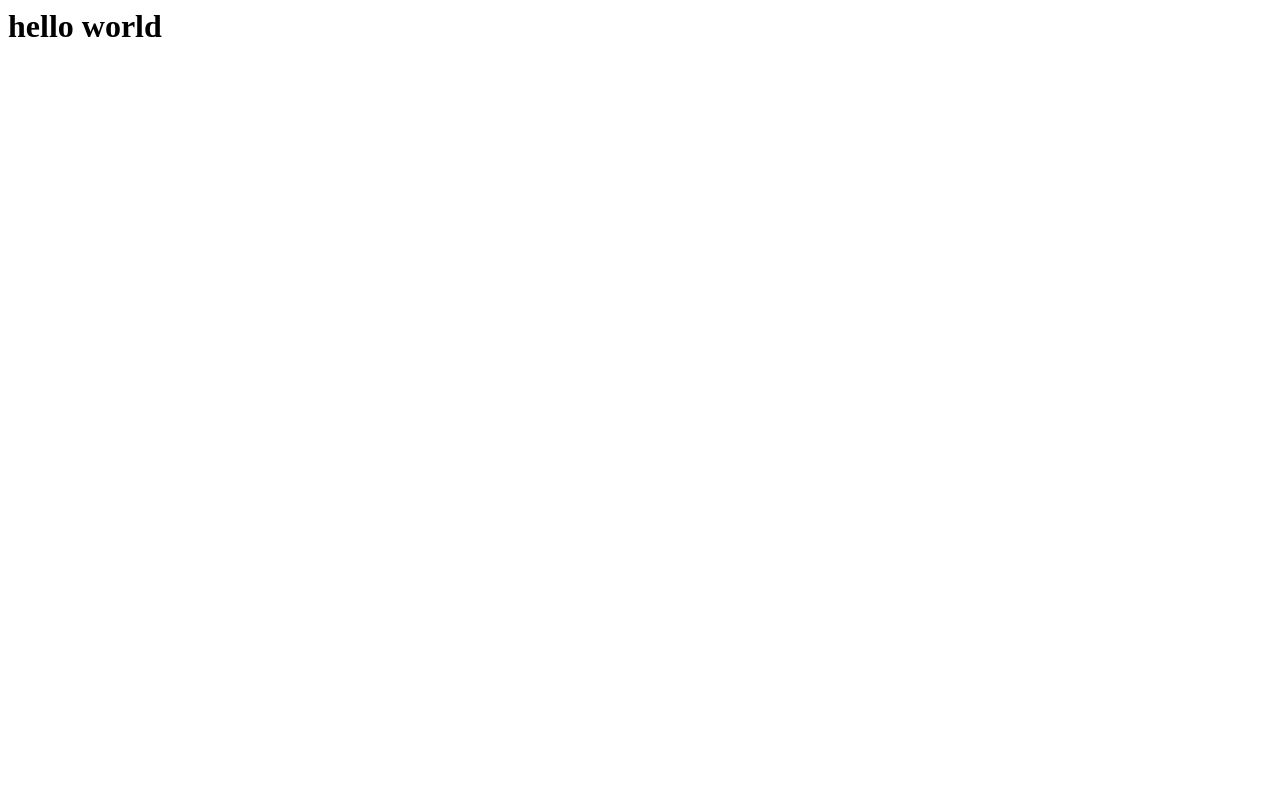
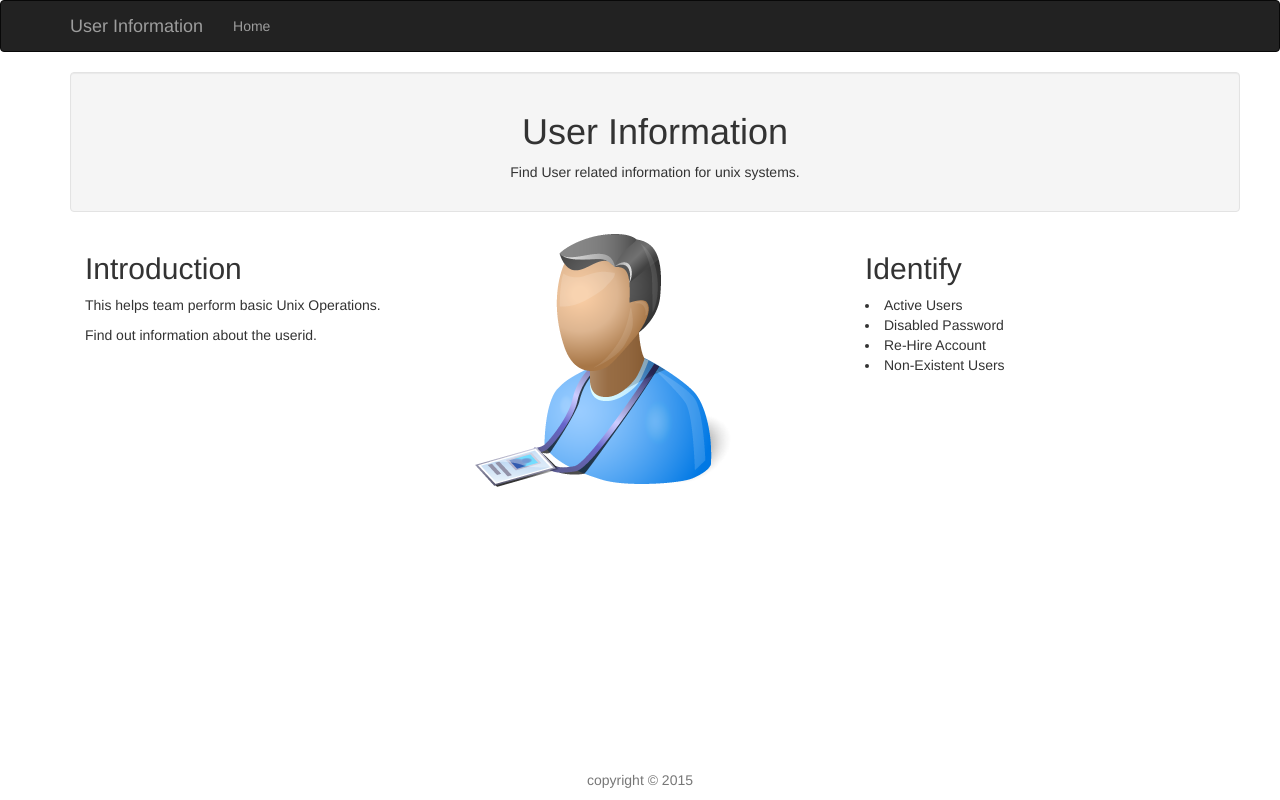
Before and after one commit to prabhuwk/flask_application, a Flask app: page / in a window 1280 px wide. Before the commit the page is almost empty. Run offline with Flask 2, Linux system fonts and the light colour scheme; some libraries are stand-ins or nearby versions.

Commit message:
used flask-bootstrap to design index.html page using base.html extended template

```diff
--- a/myapp/__init__.py
+++ b/myapp/__init__.py
@@ -1,5 +1,8 @@
 import os
 from flask import Flask
+from flask.ext.bootstrap import Bootstrap
+
+bootstrap = Bootstrap()
 
 def create_app(config_name):
 	#Create application instance
@@ -9,6 +12,9 @@ def create_app(config_name):
 	cfg = os.path.join(os.getcwd(), 'config', config_name + '.py')
 	app.config.from_pyfile(cfg)
 
+	#initialize extensions
+	bootstrap.init_app(app)
+
 	#import blueprints
 	from .main import main as main_blueprint
 	app.register_blueprint(main_blueprint)
--- /dev/null
+++ b/myapp/templates/base.html
@@ -0,0 +1,27 @@
+{% extends 'bootstrap/base.html' %}
+
+{% block title %}User Information{% endblock %}
+
+{% block navbar %}
+	<nav class="navbar navbar-inverse" role="navigation">
+		<div class="container">
+			<a class="navbar-brand" href="{{ url_for('main.index')}}">User Information</a>
+			<ul class="nav navbar-nav">
+				<li><a href="{{ url_for('main.index') }}">Home</a></li>
+			</ul>
+		</div>
+	</nav>
+{% endblock %}
+
+{% block content %}
+	<div class="container">
+		{% block page_content %}{% endblock %}
+	</div>
+	{% block footer %}
+		<footer class="footer navbar-fixed-bottom">
+		    <div class="container">
+			<center><p class="text-muted">copyright &copy; 2015</p></center>
+		    </div>
+		</footer>
+    	{% endblock %}
+{% endblock %}
--- a/myapp/templates/index.html
+++ b/myapp/templates/index.html
@@ -1 +1,31 @@
-<h1>hello world</h1>
+{% extends 'base.html' %}
+{% block title %}User Information{% endblock %}
+{% block page_content %}
+<body>
+    <div class='container'>
+        <div class='row well text-center'>
+            <div class='col-md-12'>
+                <h1>User Information</h1>
+                <p>Find User related information for unix systems.</p>
+            </div>
+        </div>
+        <div class='row'>
+            <div class='col-md-4'>
+                <h2> Introduction </h2>
+                <p>This helps team perform basic Unix Operations.</p>
+                <p>Find out information about the userid.</p>
+            </div>
+            <div class='col-md-4'>
+                <img src='static/images/userid.png' alt='profile'/>
+            </div>
+            <div class='col-md-4 center'>
+                <h2>Identify</h2>
+                <li>Active Users</li>
+                <li>Disabled Password</li>
+                <li>Re-Hire Account</li>
+                <li>Non-Existent Users</li>
+            </div>
+        </div>
+    </div>
+</body>
+{% endblock %}
```
Also changed, not shown: myapp/static/images/userid.png (added).
